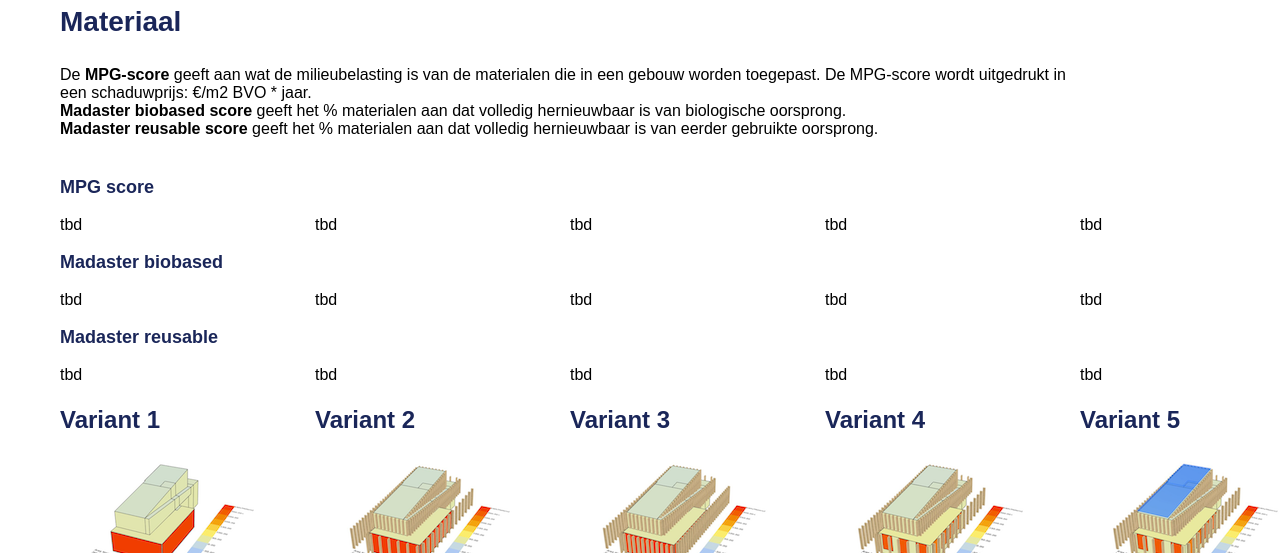
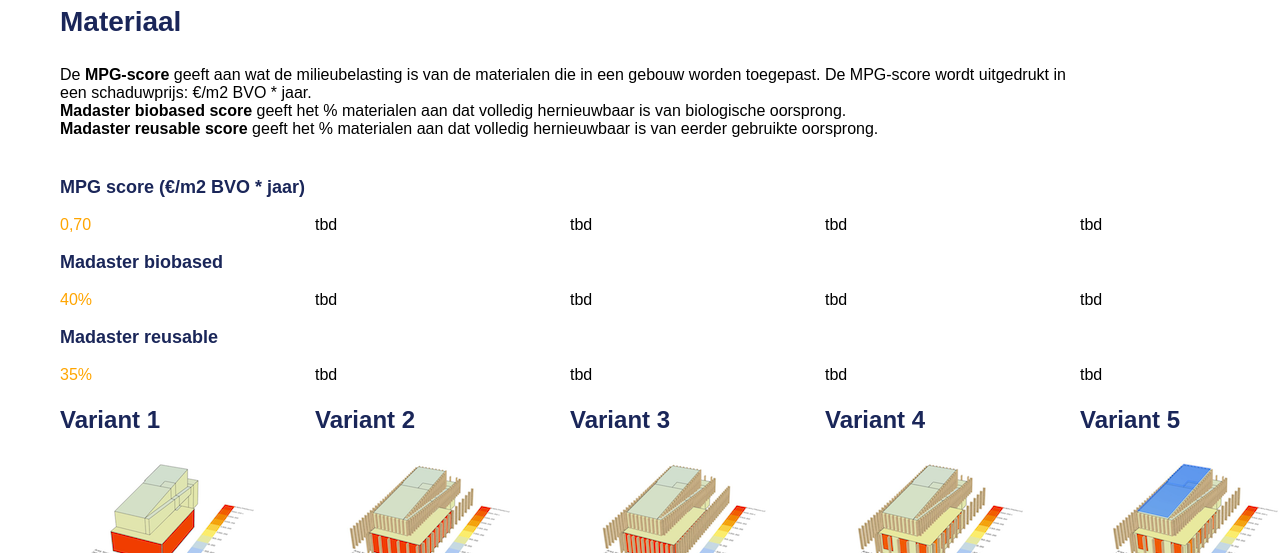
Before and after one commit to OMRTech/Vondeltuin, a plain HTML site: page materiaal.html in a window 1280 px wide. Shown: the part 180-733 px from the top of the page. Drawn offline with nearby package versions, Linux system fonts and the light colour scheme.

Commit message:
Update materiaal.html

```diff
--- a/materiaal.html
+++ b/materiaal.html
@@ -58,12 +58,12 @@
       </div>
 
     <div class="var1">
-      <h2><p>MPG score</p></h2>
-        <p>tbd</p>
+      <h2><p>MPG score (€/m2 BVO * jaar)</p></h2>
+        <p id="fake">0,70</p>
         <h2><p>Madaster biobased</p></h2>
-        <p>tbd</p>
+        <p id="fake">40%</p>
         <h2><p>Madaster reusable</p></h2>
-        <p>tbd</p>
+        <p id="fake">35%</p>
 
         <h1><a id="page" href="index.html">Variant 1</a></h1>
         <img class="img_var" src="./images/Variant1_small.png">
```
